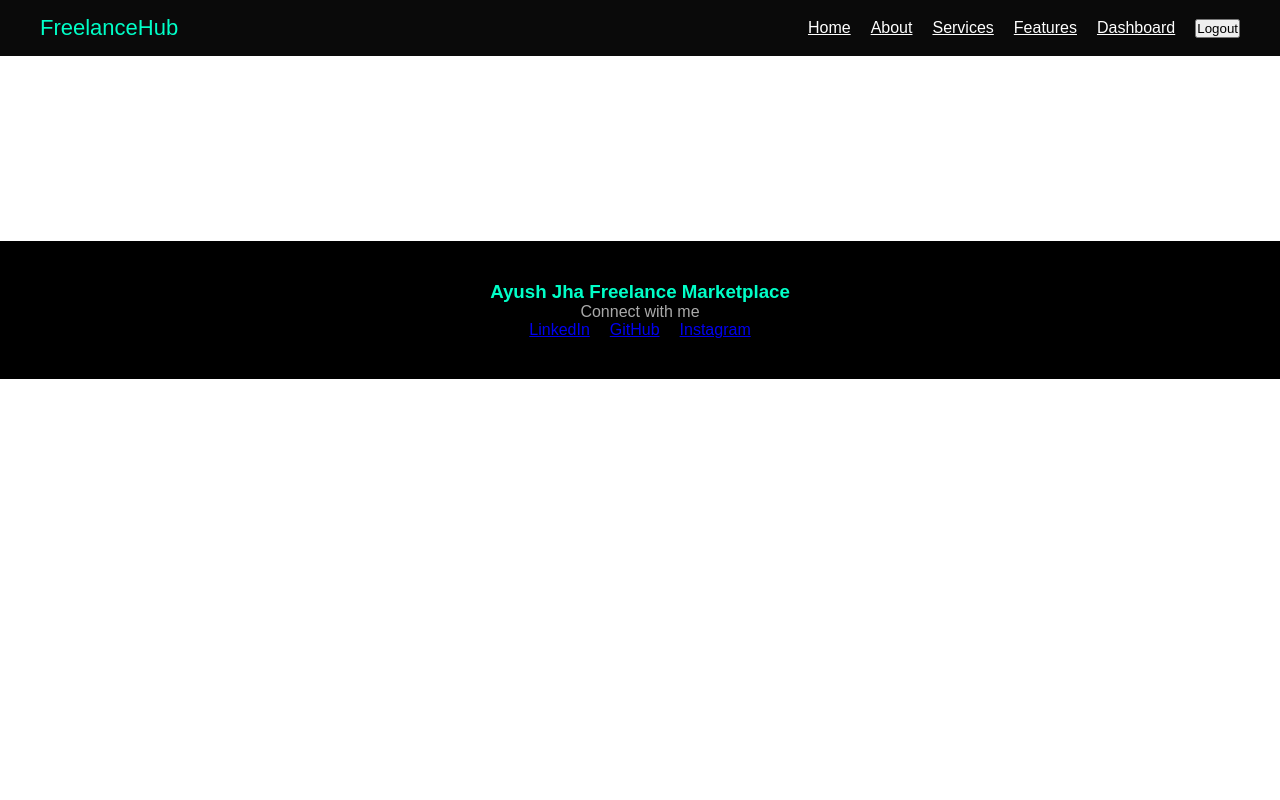
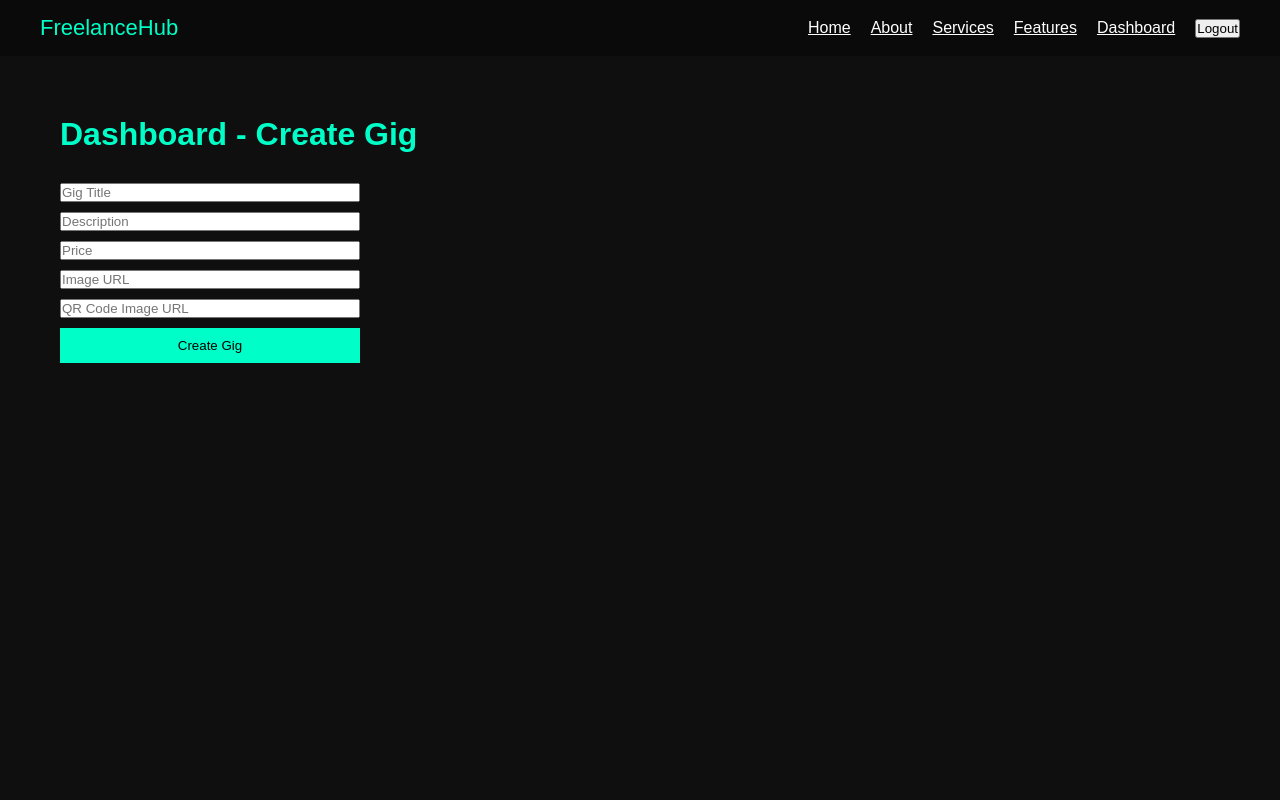
Before and after one commit to AyushJha-sys/Fiverr-Clone, a React app in the folder frontend/: page /dashboard in a window 1280 px wide. Shown: the top 800 px of the page. Built offline with nearby package versions, Linux system fonts and the light colour scheme; sample sign-in values are in the browser's storage; the HTML template or start-up script is replaced by a standard one.

Commit message:
Added About, Services, Dashboard content

```diff
--- a/frontend/src/pages/About.jsx
+++ b/frontend/src/pages/About.jsx
@@ -2,16 +2,43 @@ export default function About(){
 
   return(
 
-    <div style={{padding:"40px",color:"white"}}>
+    <div style={{
+      padding:"60px",
+      background:"#0f0f0f",
+      minHeight:"100vh",
+      color:"white"
+    }}>
 
-      <h1>About Me</h1>
+      <h1 style={{color:"#00ffc8"}}>
+        About This Platform
+      </h1>
 
-      <p>
-        I am Ayush Jha, a Full Stack Developer.
-        I built this freelance marketplace using React, Node.js, MongoDB, and modern tools.
+      <p style={{marginTop:"20px",lineHeight:"1.6"}}>
+
+        This is a modern freelance marketplace built by Ayush Jha using
+        React, Node.js, MongoDB, and Express.
+
+        This platform allows freelancers to create gigs and clients to
+        hire services securely using QR-based payments.
+
+      </p>
+
+      <h2 style={{marginTop:"40px",color:"#00ffc8"}}>
+        About Me
+      </h2>
+
+      <p style={{marginTop:"20px",lineHeight:"1.6"}}>
+
+        I am Ayush Jha, a Full Stack Developer specializing in modern
+        web applications.
+
+        I build scalable, secure, and high-performance applications
+        using MERN stack and modern deployment tools like Vercel and Render.
+
       </p>
 
     </div>
 
   );
+
 }
--- a/frontend/src/pages/Dashboard.jsx
+++ b/frontend/src/pages/Dashboard.jsx
@@ -1,14 +1,115 @@
+import { useState } from "react";
+import axios from "axios";
+
 export default function Dashboard(){
+
+  const [title,setTitle]=useState("");
+  const [desc,setDesc]=useState("");
+  const [price,setPrice]=useState("");
+  const [image,setImage]=useState("");
+  const [qrCode,setQrCode]=useState("");
+
+  const createGig = async()=>{
+
+    try{
+
+      await axios.post(
+        `${import.meta.env.VITE_API_URL}/gigs`,
+        {
+          title,
+          desc,
+          price,
+          image,
+          qrCode,
+          userId:"demoUser"
+        }
+      );
+
+      alert("Gig created successfully");
+
+      setTitle("");
+      setDesc("");
+      setPrice("");
+      setImage("");
+      setQrCode("");
+
+    }
+    catch(err){
+
+      console.error(err);
+      alert("Error creating gig");
+
+    }
+
+  };
 
   return(
 
-    <div style={{padding:"40px",color:"white"}}>
+    <div style={{
+      padding:"60px",
+      background:"#0f0f0f",
+      minHeight:"100vh",
+      color:"white"
+    }}>
 
-      <h1>Dashboard</h1>
+      <h1 style={{color:"#00ffc8"}}>
+        Dashboard - Create Gig
+      </h1>
 
-      <p>Create and manage your gigs here.</p>
+      <div style={{
+        marginTop:"30px",
+        display:"flex",
+        flexDirection:"column",
+        width:"300px",
+        gap:"10px"
+      }}>
+
+        <input
+          placeholder="Gig Title"
+          value={title}
+          onChange={e=>setTitle(e.target.value)}
+        />
+
+        <input
+          placeholder="Description"
+          value={desc}
+          onChange={e=>setDesc(e.target.value)}
+        />
+
+        <input
+          placeholder="Price"
+          value={price}
+          onChange={e=>setPrice(e.target.value)}
+        />
+
+        <input
+          placeholder="Image URL"
+          value={image}
+          onChange={e=>setImage(e.target.value)}
+        />
+
+        <input
+          placeholder="QR Code Image URL"
+          value={qrCode}
+          onChange={e=>setQrCode(e.target.value)}
+        />
+
+        <button
+          onClick={createGig}
+          style={{
+            padding:"10px",
+            background:"#00ffc8",
+            border:"none",
+            cursor:"pointer"
+          }}
+        >
+          Create Gig
+        </button>
+
+      </div>
 
     </div>
 
   );
+
 }
--- a/frontend/src/pages/Services.jsx
+++ b/frontend/src/pages/Services.jsx
@@ -2,15 +2,43 @@ export default function Services(){
 
   return(
 
-    <div style={{padding:"40px",color:"white"}}>
+    <div style={{
+      padding:"60px",
+      background:"#0f0f0f",
+      minHeight:"100vh",
+      color:"white"
+    }}>
 
-      <h1>Services</h1>
+      <h1 style={{color:"#00ffc8"}}>
+        Services Offered
+      </h1>
 
-      <p>
-        Web Development, Backend APIs, Full Stack Apps, and Freelance Projects.
-      </p>
+      <div style={{marginTop:"30px"}}>
+
+        <h3>Full Stack Web Development</h3>
+        <p>
+          Complete website development using React, Node.js, and MongoDB.
+        </p>
+
+        <h3>Frontend Development</h3>
+        <p>
+          Modern UI development using React and responsive design.
+        </p>
+
+        <h3>Backend Development</h3>
+        <p>
+          Secure REST APIs using Express and MongoDB.
+        </p>
+
+        <h3>Freelance Projects</h3>
+        <p>
+          Custom freelance services tailored to client requirements.
+        </p>
+
+      </div>
 
     </div>
 
   );
+
 }
```
